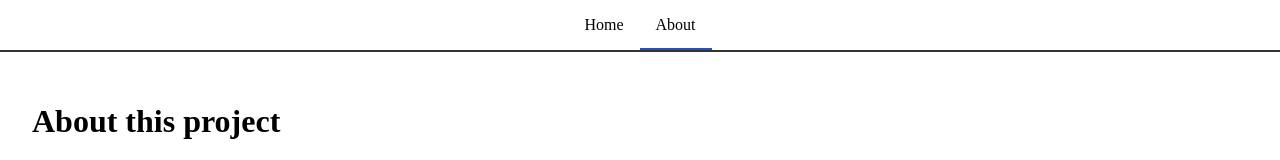
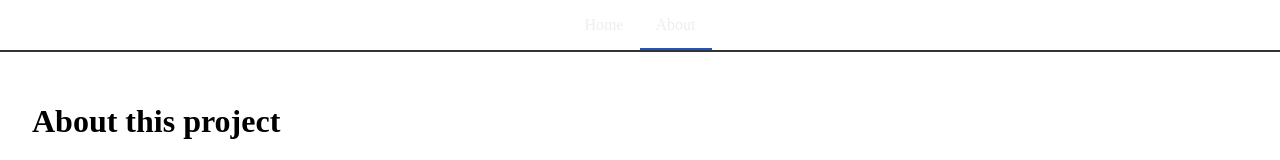
Before and after one commit to Klrfl/url-shortener, a Vue app: page /about in a window 1280 px wide. Shown: the top 160 px of the page. Built offline with nearby package versions, Linux system fonts and the light colour scheme.

Commit message:
minor style changes

```diff
--- a/src/components/TheNavbar.vue
+++ b/src/components/TheNavbar.vue
@@ -20,6 +20,8 @@ nav {
 }
 
 .nav-links a {
+  color: #eee !important;
+  text-decoration: none;
   display: block;
   color: inherit;
   text-decoration: none;
@@ -29,7 +31,7 @@ nav {
 
 .nav-links a.current-page::before {
   content: "";
-  background: rgb(39, 83, 180);
+  background: var(--accent);
 
   position: absolute;
   bottom: 0;
@@ -40,5 +42,6 @@ nav {
 
 .nav-links a:hover {
   background: #333;
+  text-decoration: none;
 }
 </style>
```
